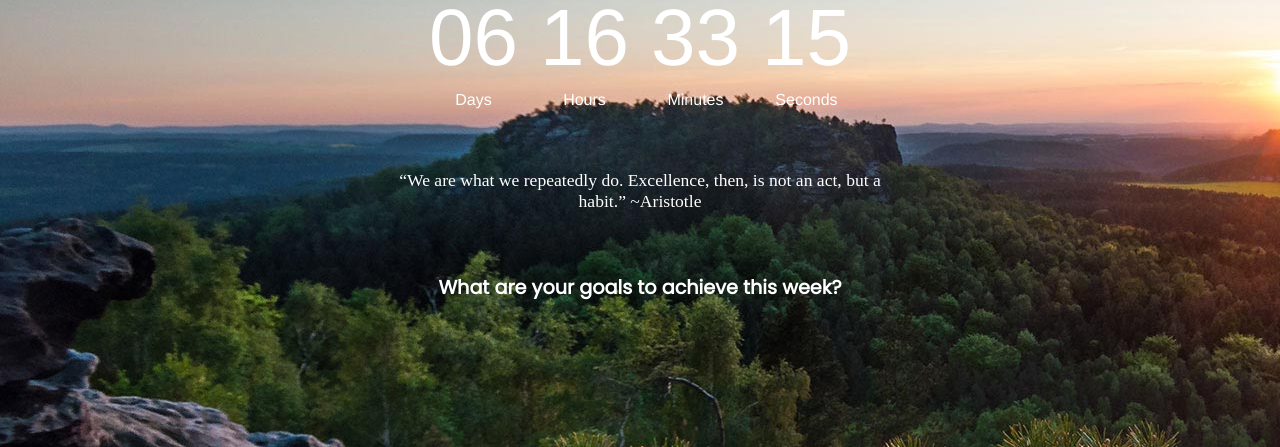
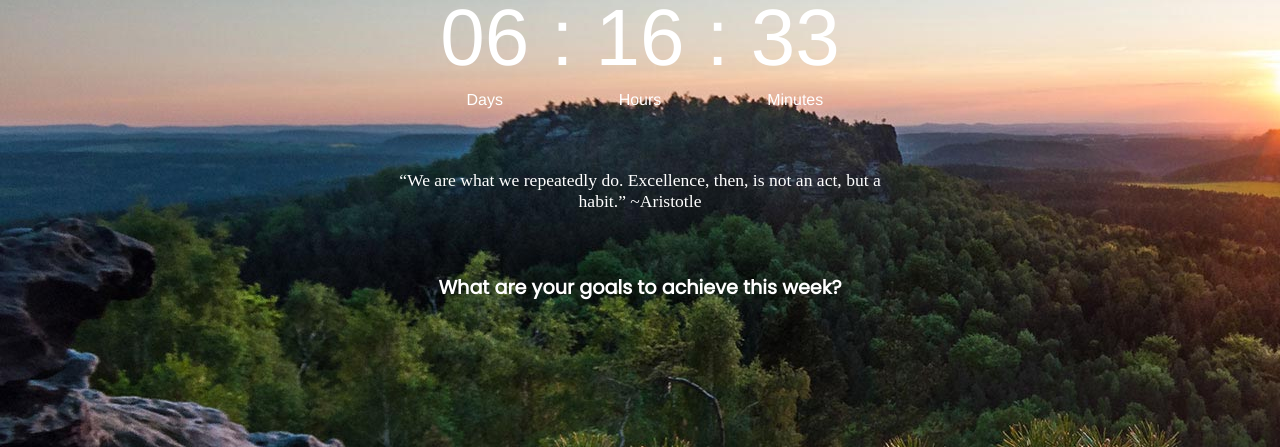
Before and after one commit to avnpl/focusdash, a plain HTML site: page index.html in a window 1280 px wide. Shown: the part 353-800 px from the top of the page. Drawn offline with Linux system fonts and the light colour scheme; no server answers; a web font is replaced by a local one.

Commit message:
Fixed the countdown timer

```diff
--- a/index.html
+++ b/index.html
@@ -34,15 +34,17 @@
       </tr>
       <tr class="info">
         <td id="days">12</td>
+        <td>:</td>
         <td id="hours">12</td>
+        <td>:</td>
         <td id="minutes">12</td>
-        <td id="seconds">12</td>
       </tr>
       <tr class="infoBottom">
         <td>Days</td>
+        <td />
         <td>Hours</td>
+        <td />
         <td>Minutes</td>
-        <td>Seconds</td>
       </tr>
     </table>
     <hr class="line" />
--- a/index.js
+++ b/index.js
@@ -1,6 +1,6 @@
 function endOfWeek(date) {
-  var lastday = date.getDate() - (date.getDay() - 1) + 6;
-  return new Date(date.setDate(lastday));
+  var lastDay = date.getDate() - (date.getDay() - 1) + 6;
+  return new Date(date.setDate(lastDay));
 }
 var eventDate = new Date();
 eventDate.setHours(23);
@@ -55,11 +55,10 @@ function countdown() {
   document.getElementById("days").innerHTML = d;
   document.getElementById("hours").innerHTML = h;
   document.getElementById("minutes").innerHTML = m;
-  document.getElementById("seconds").innerHTML = s;
 
   //console.log(d + ' days ' + h + ' hours ' + m + ' minutes ' + s + ' seconds ' );
 
-  setTimeout(countdown, 1000);
+  setTimeout(countdown, 60000);
 }
 
 countdown();
--- a/style.css
+++ b/style.css
@@ -33,7 +33,7 @@ body {
   left: 50%;
   transform: translate(-50%, -50%);
   position: absolute;
-  font-size: 1.2rem;
+  font-size: 3rem;
   font-weight: 600;
   font-family: "Poppins", sans-serif;
 }
```
